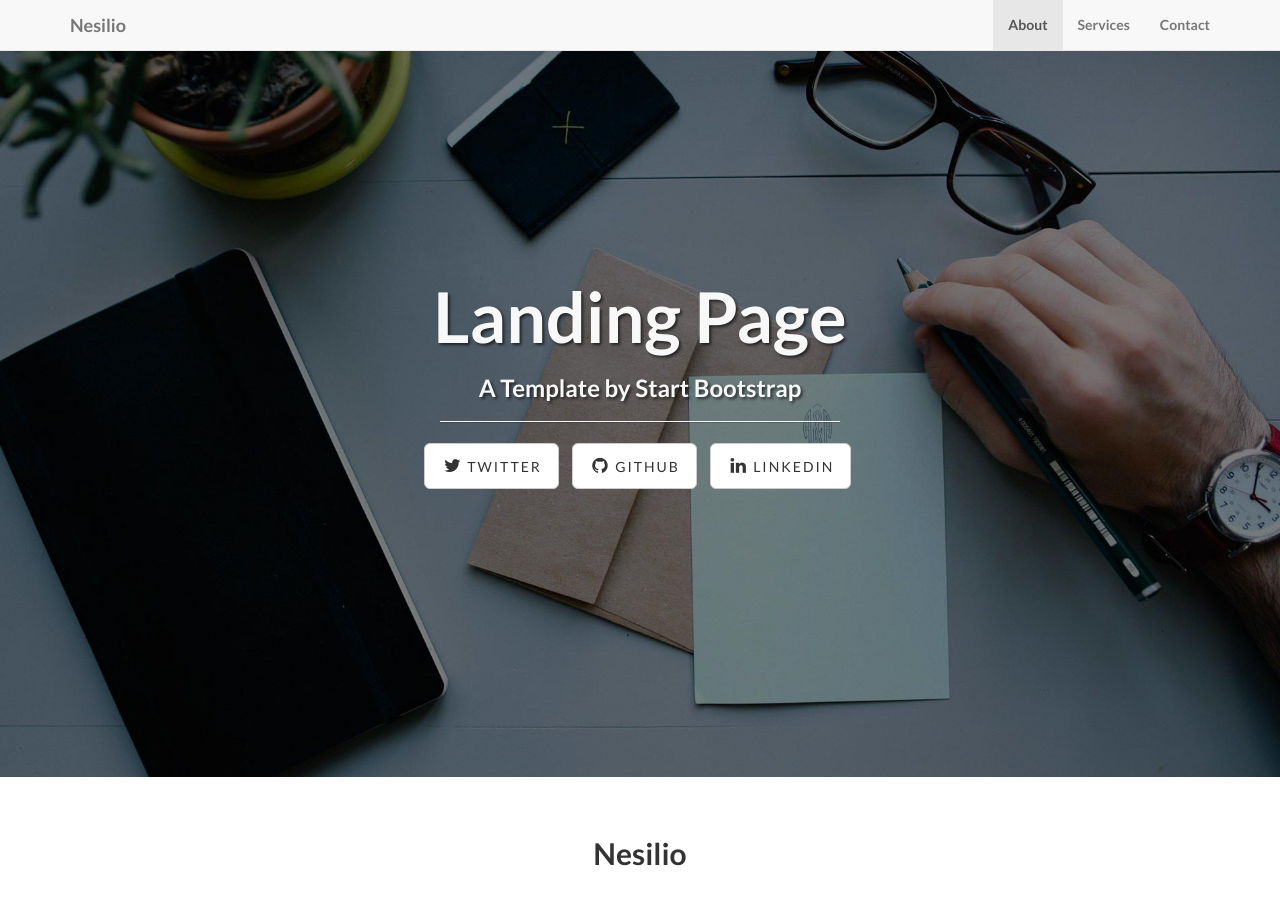
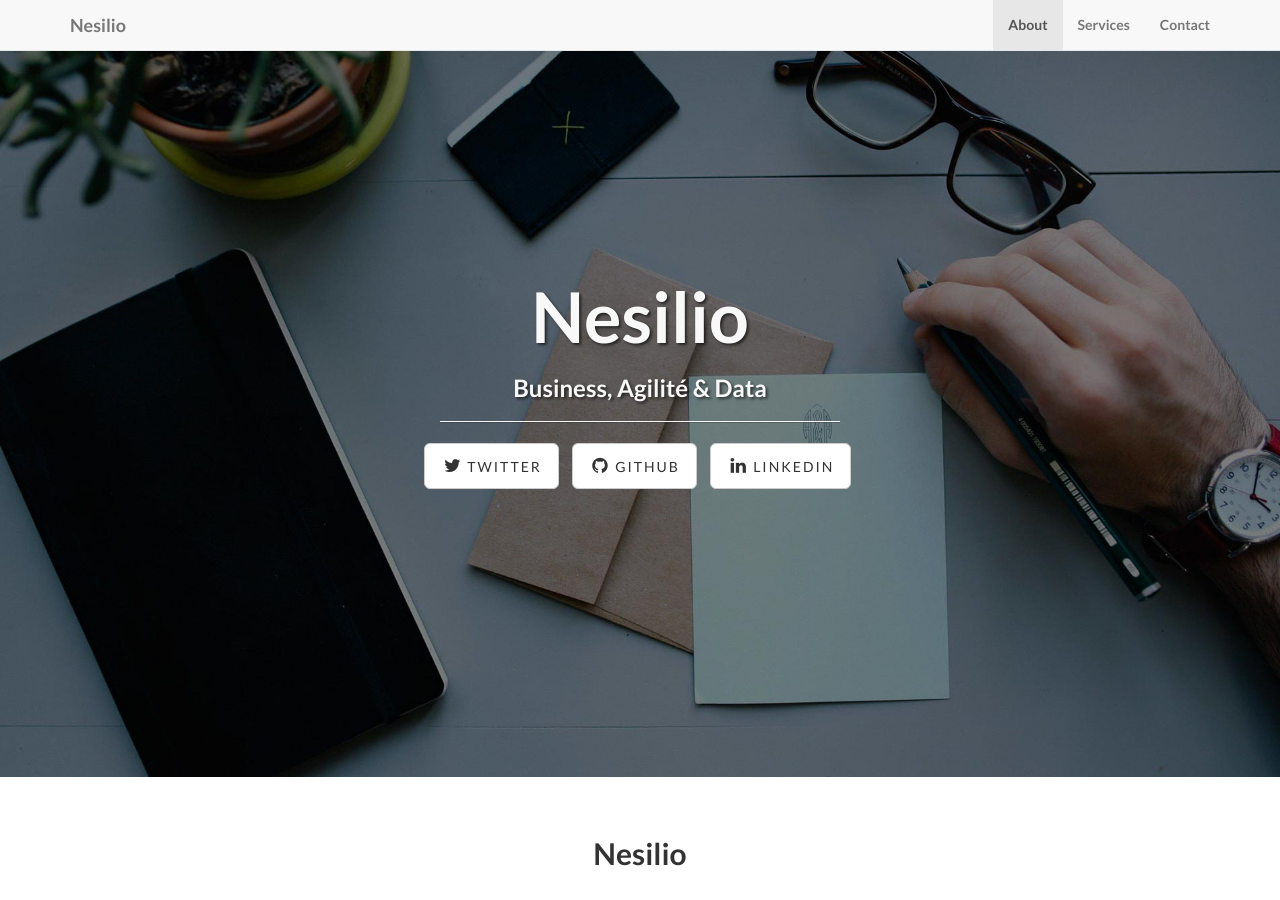
Before and after one commit to nesio/website, a Jekyll site: the page built from index.html, in a window 1280 px wide and 900 px high. Built offline with Jekyll 4.4.1, drawn with Linux system fonts in a browser that asks for light colours; nearby versions of some CDN libraries; library files that are not in the unit come from our copies.

Commit message:
maj page

```diff
--- a/index.html
+++ b/index.html
@@ -1,5 +1,5 @@
 ---
 layout: default
-title: Landing Page
-subTitle: A Template by Start Bootstrap
+title: Nesilio
+subTitle: Business, Agilité & Data
 ---
```
